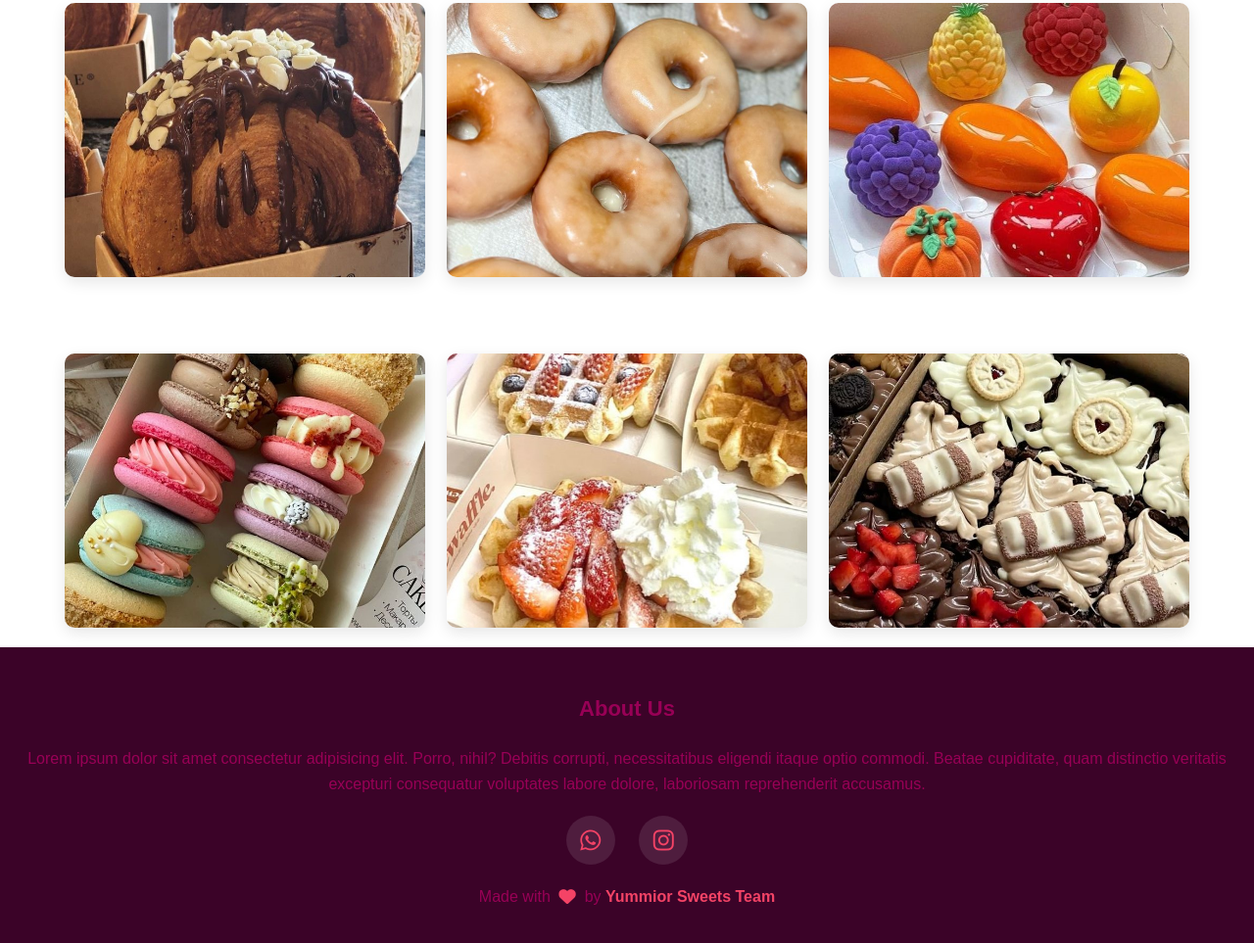
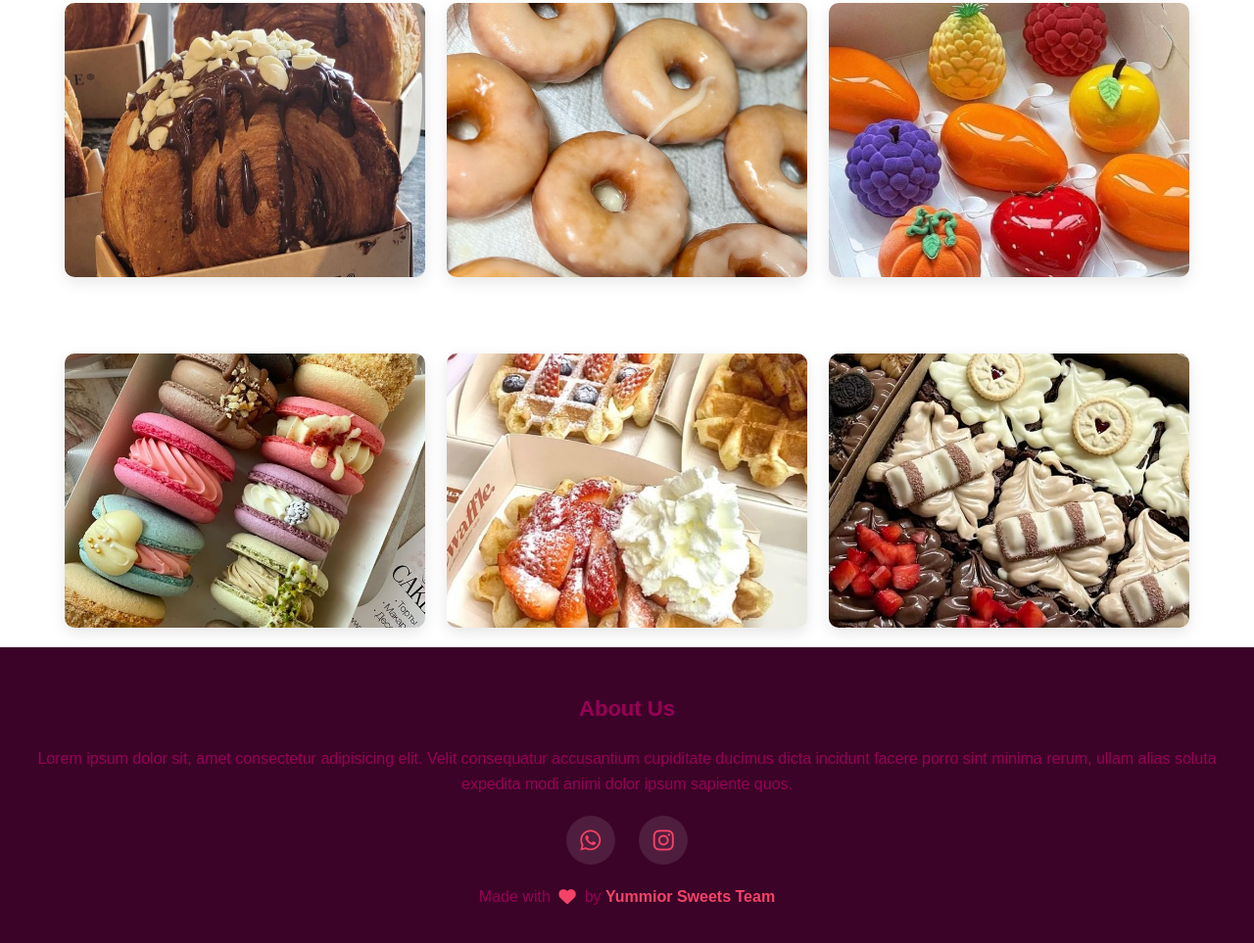
Before and after one commit to YusufAndiansyah/YummiorSweets, a plain HTML site: page index.html in a window 1280 px wide. Shown: the part 1381-2344 px from the top of the page at 98% size. Drawn offline with Linux system fonts and the light colour scheme.

Commit message:
Update index.html

```diff
--- a/index.html
+++ b/index.html
@@ -159,7 +159,7 @@
     <!-- Footer -->
     <section class="footer">
         <h4>About Us</h4>
-        <p>Lorem ipsum dolor sit amet consectetur adipisicing elit. Porro, nihil? Debitis corrupti, necessitatibus eligendi itaque optio commodi. Beatae cupiditate, quam distinctio veritatis excepturi consequatur voluptates labore dolore, laboriosam reprehenderit accusamus.</p>
+        <p>Lorem ipsum dolor sit, amet consectetur adipisicing elit. Velit consequatur accusantium cupiditate ducimus dicta incidunt facere porro sint minima rerum, ullam alias soluta expedita modi animi dolor ipsum sapiente quos.</p>
         <div class="icons">
             <a href="https://wa.me/6281252665333" title="Contact us on WhatsApp" aria-label="WhatsApp"><i class="fa-brands fa-whatsapp fa-2xl"></i></a>
             <a href="https://www.instagram.com/yummior.sweets/?utm_source=ig_web_button_share_sheet" title="Visit our Instagram" aria-label="Instagram"><i class="fa-brands fa-instagram fa-2xl"></i></a>
```
